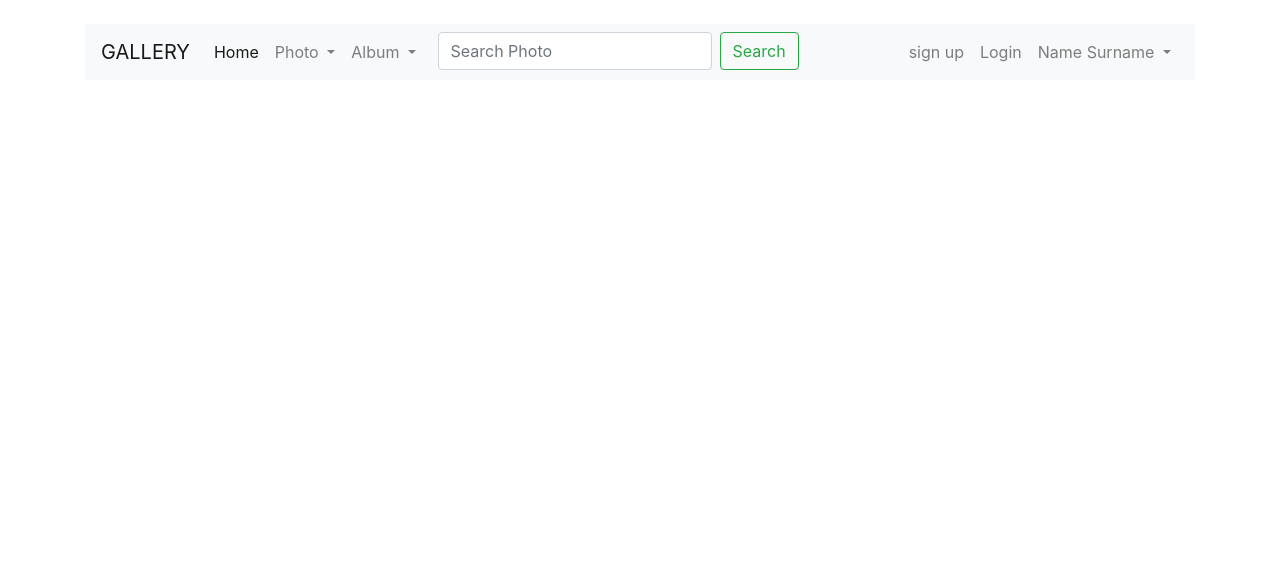
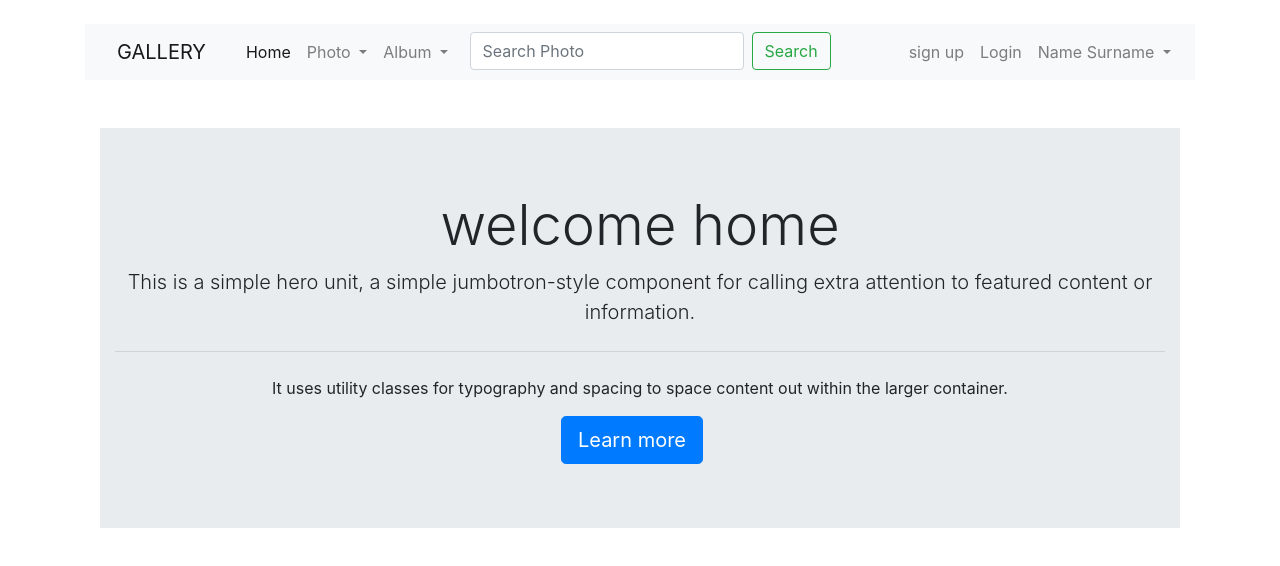
Before and after one commit to luisfor/Gallery, an Angular app in the folder Photos/Frontend-ui/: page / in a window 1280 px wide. Shown: the top 566 px of the page. Built offline with nearby package versions, Linux system fonts and the light colour scheme.

Commit message:
creation of the home, login, register components with their configurations and routes

```diff
--- a/Photos/Frontend-ui/src/app/app.component.html
+++ b/Photos/Frontend-ui/src/app/app.component.html
@@ -1,18 +1,20 @@
 <div class="container">
   <!-- Cabecera de la web -->
   <nav class="navbar navbar-expand-lg navbar-light bg-light mt-4">
-    <a class="navbar-brand" >GALLERY</a>
-    <button class="navbar-toggler" type="button" data-toggle="collapse" data-target="#navbarSupportedContent" aria-controls="navbarSupportedContent" aria-expanded="false" aria-label="Toggle navigation">
+    <a class="navbar-brand nav-link" [routerLink]="['/home']">GALLERY</a>
+    <button class="navbar-toggler" type="button" data-toggle="collapse" data-target="#navbarSupportedContent"
+      aria-controls="navbarSupportedContent" aria-expanded="false" aria-label="Toggle navigation">
       <span class="navbar-toggler-icon"></span>
     </button>
 
     <div class="collapse navbar-collapse" id="navbarSupportedContent">
       <ul class="navbar-nav mr-auto">
         <li class="nav-item active">
-          <a class="nav-link" >Home <span class="sr-only">(current)</span></a>
+          <a class="nav-link" [routerLink]="['/home'] ">Home <span class="sr-only">(current)</span></a>
         </li>
         <li class="nav-item dropdown">
-          <a class="nav-link dropdown-toggle" href="#" id="navbarDropdown" role="button" data-toggle="dropdown" aria-haspopup="true" aria-expanded="false">
+          <a class="nav-link dropdown-toggle" href="#" id="navbarDropdown" role="button" data-toggle="dropdown"
+            aria-haspopup="true" aria-expanded="false">
             Photo
           </a>
           <div class="dropdown-menu" aria-labelledby="navbarDropdown">
@@ -21,7 +23,8 @@
           </div>
         </li>
         <li class="nav-item dropdown">
-          <a class="nav-link dropdown-toggle" href="#" id="navbarDropdown" role="button" data-toggle="dropdown" aria-haspopup="true" aria-expanded="false">
+          <a class="nav-link dropdown-toggle" href="#" id="navbarDropdown" role="button" data-toggle="dropdown"
+            aria-haspopup="true" aria-expanded="false">
             Album
           </a>
           <div class="dropdown-menu" aria-labelledby="navbarDropdown">
@@ -42,13 +45,14 @@
       </ul>
       <ul class="navbar-nav navbar-right">
         <li class="nav-item ">
-          <a class="nav-link">sign up</a>
+          <a class="nav-link" [routerLink]="['/register']">sign up</a>
         </li>
         <li class="nav-item ">
-          <a class="nav-link">Login</a>
+          <a class="nav-link" [routerLink]="['/login']">Login</a>
         </li>
         <li class="nav-item dropdown">
-          <a class="nav-link dropdown-toggle" href="#" id="navbarDropdown" role="button" data-toggle="dropdown" aria-haspopup="true" aria-expanded="false">
+          <a class="nav-link dropdown-toggle" href="#" id="navbarDropdown" role="button" data-toggle="dropdown"
+            aria-haspopup="true" aria-expanded="false">
             Name Surname
           </a>
           <div class="dropdown-menu" aria-labelledby="navbarDropdown">
@@ -64,4 +68,5 @@
   </nav>
 
   <!-- CONTENIDO -->
+  <router-outlet></router-outlet>
 </div>
--- /dev/null
+++ b/Photos/Frontend-ui/src/app/app.routing.ts
@@ -0,0 +1,24 @@
+
+//import route modules
+
+import { ModuleWithProviders } from '@angular/core';
+import { Routes, RouterModule } from '@angular/router';
+
+//import components
+import { HomeComponent } from './components/home/home.component';
+import { LoginComponent } from './components/login/login.component';
+import { RegisterComponent } from './components/register/register.component';
+
+//route array
+const appRoutes: Routes = [
+    { path: '', component: HomeComponent },
+    { path: 'home', component: HomeComponent },
+    { path: 'login', component: LoginComponent },
+    { path: 'register', component: RegisterComponent },
+    { path: '**', component: LoginComponent }
+
+];
+
+//export settings
+export const appRoutingProviders: any[] = [];
+export const routing: ModuleWithProviders = RouterModule.forRoot(appRoutes);
--- /dev/null
+++ b/Photos/Frontend-ui/src/app/components/home/home.component.html
@@ -0,0 +1,14 @@
+<div class="col-lg-12">
+    <div class="jumbotron jumbotron-fluid text-center mt-5">
+        <div class="container">
+            <h1 class="display-4">{{page_title}}</h1>
+            <p class="lead">This is a simple hero unit, a simple jumbotron-style component for calling extra attention
+                to featured content or information.</p>
+            <hr class="my-4">
+            <p>It uses utility classes for typography and spacing to space content out within the larger container.</p>
+            <a class="btn btn-primary btn-lg mr-3" href="#" role="button">Learn more</a>
+
+        </div>
+    </div>
+
+</div>
--- /dev/null
+++ b/Photos/Frontend-ui/src/app/components/home/home.component.ts
@@ -0,0 +1,18 @@
+import { Component, OnInit } from '@angular/core';
+
+@Component({
+  selector: 'home',
+  templateUrl: './home.component.html',
+  styleUrls: ['./home.component.css']
+})
+export class HomeComponent implements OnInit {
+  public page_title: string;
+
+  constructor() {
+    this.page_title = 'welcome home';
+  }
+
+  ngOnInit(): void {
+  }
+
+}
--- /dev/null
+++ b/Photos/Frontend-ui/src/app/components/login/login.component.html
@@ -0,0 +1 @@
+<p>login works!</p>
--- /dev/null
+++ b/Photos/Frontend-ui/src/app/components/login/login.component.ts
@@ -0,0 +1,15 @@
+import { Component, OnInit } from '@angular/core';
+
+@Component({
+  selector: 'login',
+  templateUrl: './login.component.html',
+  styleUrls: ['./login.component.css']
+})
+export class LoginComponent implements OnInit {
+
+  constructor() { }
+
+  ngOnInit(): void {
+  }
+
+}
--- a/Photos/Frontend-ui/src/app/components/register/register.component.ts
+++ b/Photos/Frontend-ui/src/app/components/register/register.component.ts
@@ -1,7 +1,7 @@
 import { Component, OnInit } from '@angular/core';
 
 @Component({
-  selector: 'app-register',
+  selector: 'register',
   templateUrl: './register.component.html',
   styleUrls: ['./register.component.css']
 })
```
Also changed, not shown: Photos/Frontend-ui/src/app/app.module.ts (+11 -3 lines), Photos/Frontend-ui/src/app/components/home/home.component.css (added), Photos/Frontend-ui/src/app/components/login/login.component.css (added), 2 other files (tests, documents, lock files or other folders).
